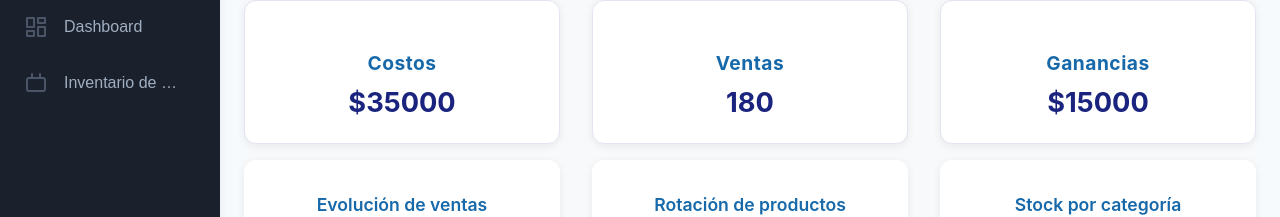
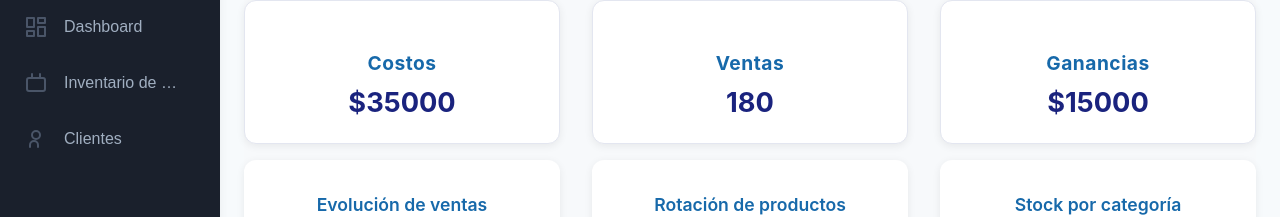
Before and after one commit to Panda2609/my-pyme, a React (Create React App) app: page / in a window 1280 px wide. Shown: the part 132-349 px from the top of the page. Built offline with nearby package versions, Linux system fonts and the light colour scheme.

Commit message:
Creación del componente cliente y linkeo con el sidebar

```diff
--- a/src/App.js
+++ b/src/App.js
@@ -3,6 +3,7 @@ import './App.css';
 import Sidebar from './components/Sidebar';
 import Dashboard from './components/Dashboard';
 import ProductList from './components/ProductList';
+import Client from './components/Client';
 import mockDashboardData from './data/mockDashboardData';
 import mockProducts from './data/mockProducts';
 
@@ -17,6 +18,7 @@ function App() {
       <main className="main-content">
         {view === 'dashboard' && <Dashboard dashboardData={mockDashboardData} />}
         {view === 'inventario' && <ProductList products={mockProducts} />}
+        {view === 'clientes' &&  <Client />}
       </main>
     </div>
   );
--- /dev/null
+++ b/src/components/Client.jsx
@@ -0,0 +1,15 @@
+
+const Client = () => {
+
+return (
+    <>
+        <div className="client">
+            <h2>Client Component</h2>
+        </div>
+
+    </>
+);
+
+}
+
+export default Client;
--- a/src/components/Sidebar.jsx
+++ b/src/components/Sidebar.jsx
@@ -21,18 +21,32 @@ const Sidebar = ({ onMenuClick }) => {
         </button>
       </div>
       <nav className="sidebar-menu">
+
         <button className="sidebar-menu-item" tabIndex={0} onClick={() => onMenuClick('dashboard')}>
           <span className="menu-icon">
             <svg width="24" height="24" fill="none" stroke="#4A5568" strokeWidth="2" strokeLinecap="round" strokeLinejoin="round" viewBox="0 0 24 24"><rect x="3" y="3" width="7" height="9"/><rect x="14" y="3" width="7" height="5"/><rect x="14" y="12" width="7" height="9"/><rect x="3" y="16" width="7" height="5"/></svg>
           </span>
           {!collapsed && <span className="menu-text">Dashboard</span>}
         </button>
+
         <button className="sidebar-menu-item" tabIndex={0} onClick={() => onMenuClick('inventario')}>
           <span className="menu-icon">
             <svg width="24" height="24" fill="none" stroke="#4A5568" strokeWidth="2" strokeLinecap="round" strokeLinejoin="round" viewBox="0 0 24 24"><rect x="3" y="7" width="18" height="13" rx="2"/><path d="M16 3v4M8 3v4"/></svg>
           </span>
           {!collapsed && <span className="menu-text">Inventario de productos</span>}
         </button>
+
+        <button className="sidebar-menu-item" tabIndex={0} onClick={() => onMenuClick('clientes')}>
+          <span className="menu-icon">
+            {/* Icono de usuario */}
+            <svg width="24" height="24" fill="none" stroke="#4A5568" strokeWidth="2" strokeLinecap="round" strokeLinejoin="round" viewBox="0 0 24 24">
+              <circle cx="12" cy="8" r="4"/>
+              <path d="M6 20v-2a4 4 0 0 1 4-4h0a4 4 0 0 1 4 4v2"/>
+            </svg>
+          </span>
+          {!collapsed && <span className="menu-text">Clientes</span>}
+        </button>
+
       </nav>
     </aside>
   );
```
Also changed, not shown: src/data/mockClientsData.js (added), src/styles/Client.css (added).
